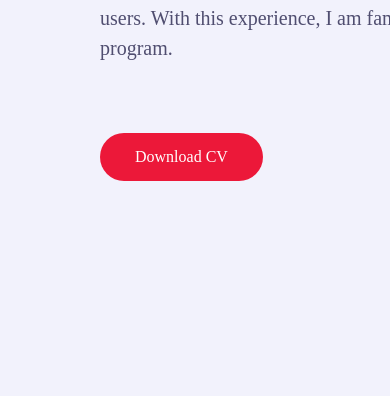
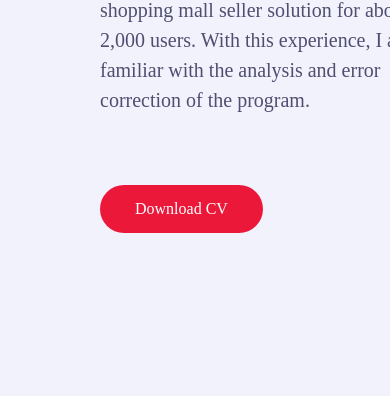
Before and after one commit to dave-lea7/PracticeJavaScript, a plain HTML site: page secondWeb/index.html in a window 390 px wide. Shown: the part 448-844 px from the top of the page. Drawn offline with nearby package versions, Linux system fonts and the light colour scheme; a web font is replaced by a local one.

Commit message:
modify home-info size

```diff
--- a/secondWeb/css/style.css
+++ b/secondWeb/css/style.css
@@ -915,8 +915,8 @@ h3.my-profession
 
     .home .home-info
     {
-        flex: 0 0 100%;
-        max-width: 100%;
+        flex: 0 0 50%;
+        max-width: 50%;
     }
     .home .home-img
     {
```
